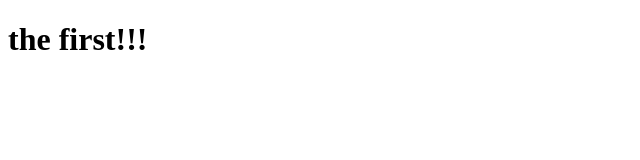
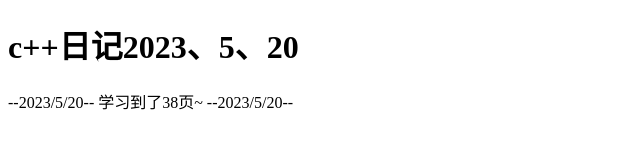
Before and after one commit to GUNUGUDO/finfity.github.io, a plain HTML site: page index.html in a window 1280 px wide. Shown: the whole page, without its empty margins (0-640 px from the left). Drawn offline with Linux system fonts and the light colour scheme.

Commit message:
Update index.html

```diff
--- a/index.html
+++ b/index.html
@@ -7,6 +7,9 @@
     <title>finfity</title>
 </head>
 <body>
-    <h1>the first!!!</h1>
+    <h1>c++日记2023、5、20</h1>
+    --2023/5/20--
+    学习到了38页~
+    --2023/5/20--
 </body>
 </html>
```
